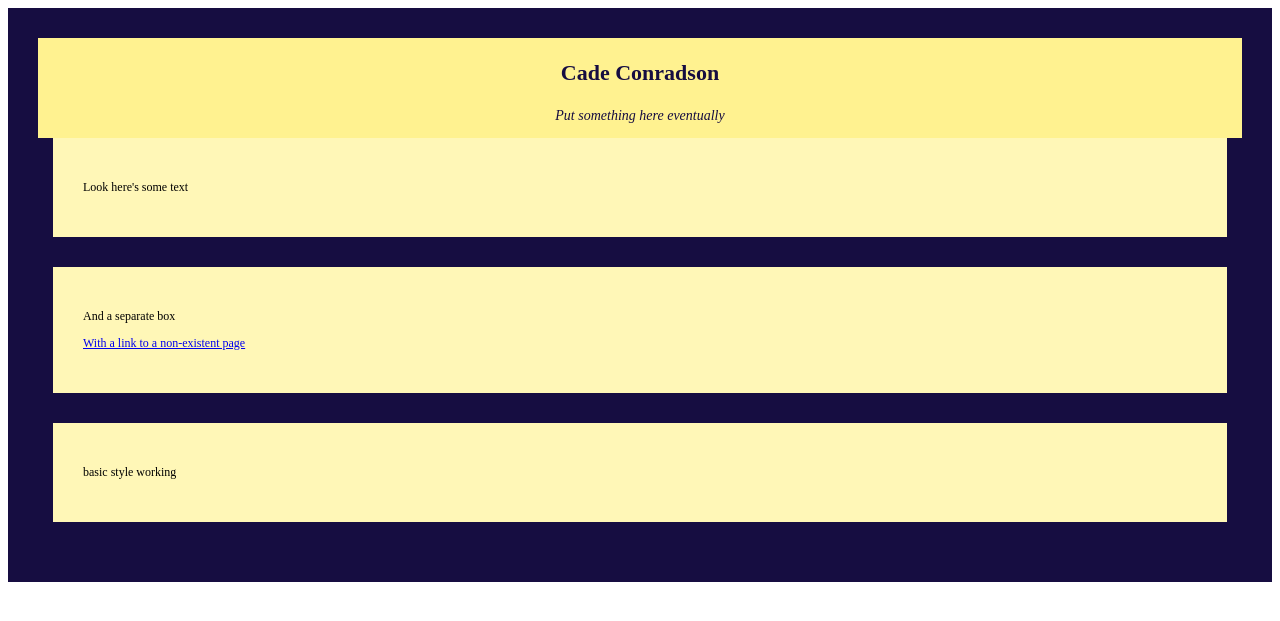
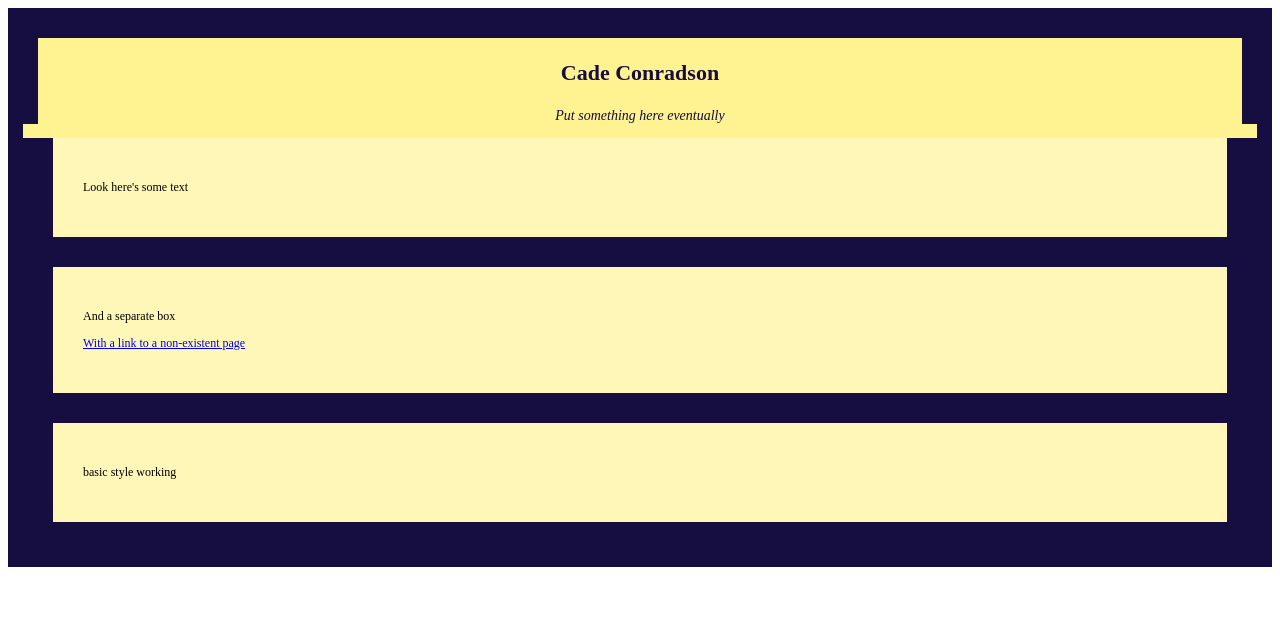
Before and after one commit to cconradson/cconradson.github.io, a Jekyll site: the page built from index.html, in a window 1280 px wide. Shown: the top 621 px of the page. Built offline with Jekyll 4.4.1, drawn with Linux system fonts in a browser that asks for light colours.

Commit message:
columns attempt 4

```diff
--- a/_layouts/2column.html
+++ b/_layouts/column.html
@@ -3,7 +3,7 @@
 <html>
 	<head>
 	<link rel="stylesheet" type="text/css" href="assets/css/main.css">
-	<link rel="stylesheet" type="text/css" href="assets/css/2column.css">
+	<link rel="stylesheet" type="text/css" href="assets/css/columns.css">
 	</head>
 
 	<div id="wrap">
--- a/assets/css/main.css
+++ b/assets/css/main.css
@@ -1,10 +1,13 @@
 div[id="header"] {
 	text-align: center;
 	color: #160d41;
+	border-color: #160d41;
+	border-style: solid;
+	border-width: 15px 15px 0px 15px
 }
 
 div[id="wrap"] {
-	border: 30px solid #160d41;
+	border: 15px solid #160d41;
 	background-color: #fff290;
 	margin: 0;
 }
@@ -14,7 +17,7 @@ div[class="body"] {
 	padding: 30px;
 	border-color: #160d41;
 	border-style: solid;
-	border-width: 0px 15px 30px 15px;
+	border-width: 0px 30px 30px 30px;
 }
 
 h3[class="site.title"] {
```
Also changed, not shown: assets/css/columns.css (renamed from assets/css/2column.css, +7 -1 lines), columns.html (+4 -5 lines).
